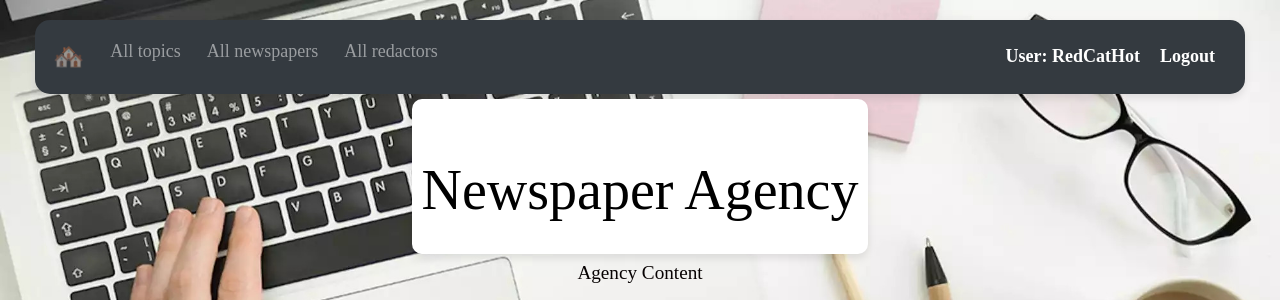
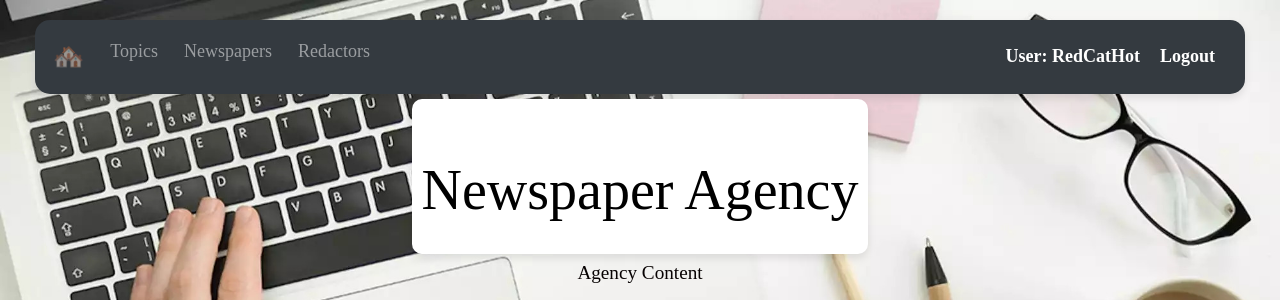
Before and after one commit to RedCatHot/newspaper_agency_projecty, a Django app: page / in a window 1280 px wide. Shown: the top 300 px of the page. Run offline with Django 4.2, Linux system fonts and the light colour scheme; a user stored in the database is signed in; data comes from the database, SQL or seed files in the repository; some libraries are stand-ins or nearby versions.

Commit message:
Edited navbar

```diff
--- a/templates/includes/navbar.html
+++ b/templates/includes/navbar.html
@@ -10,13 +10,13 @@
         <a class="nav-link" href="{% url "agency:index" %}" style="font-size: 25px;">🏘️</a>
       </li>
       <li class="nav-item">
-        <a class="nav-link" href="{% url "agency:topic-list" %}">All topics</a>
+        <a class="nav-link" href="{% url "agency:topic-list" %}">Topics</a>
       </li>
       <li class="nav-item">
-        <a class="nav-link" href="{% url "agency:newspaper-list" %}">All newspapers</a>
+        <a class="nav-link" href="{% url "agency:newspaper-list" %}">Newspapers</a>
       </li>
       <li class="nav-item">
-        <a class="nav-link" href="{% url "agency:redactor-list" %}">All redactors</a>
+        <a class="nav-link" href="{% url "agency:redactor-list" %}">Redactors</a>
       </li>
     </ul>
     <form class="form-inline my-2 my-lg-0">
```
